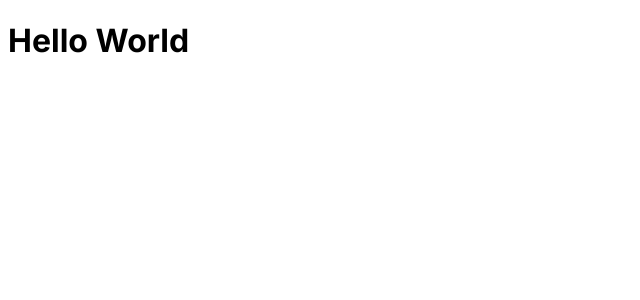
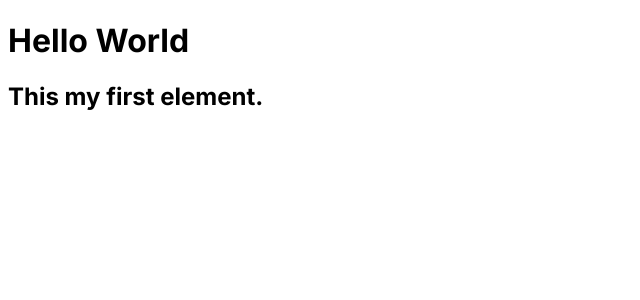
Before and after one commit to M-Ehtesham-Ul-Hassan-Malik/Learning-Next.js, a Next.js app in the folder my-app/: page / in a window 1280 px wide. Shown: the top 300 px of the page, without its empty margins (0-640 px from the left). Built offline with nearby package versions, Linux system fonts and the light colour scheme.

Commit message:
learn and implement how to create components in Next.js

```diff
--- a/my-app/app/page.tsx
+++ b/my-app/app/page.tsx
@@ -1,9 +1,11 @@
 import Image from "next/image";
+import Card from "@/component/Card";
 
 export default function Home() {
   return (
-
+    <>
     <h1>Hello World</h1>
-
+    <Card/>
+    </>
   );
 }
--- /dev/null
+++ b/my-app/component/Card.tsx
@@ -0,0 +1,12 @@
+
+
+const Card = () => {
+    let a = "This my first element.";
+    return(
+        <div>
+            <h2>{a}</h2>
+        </div>
+    )
+}
+
+export default Card;
```
